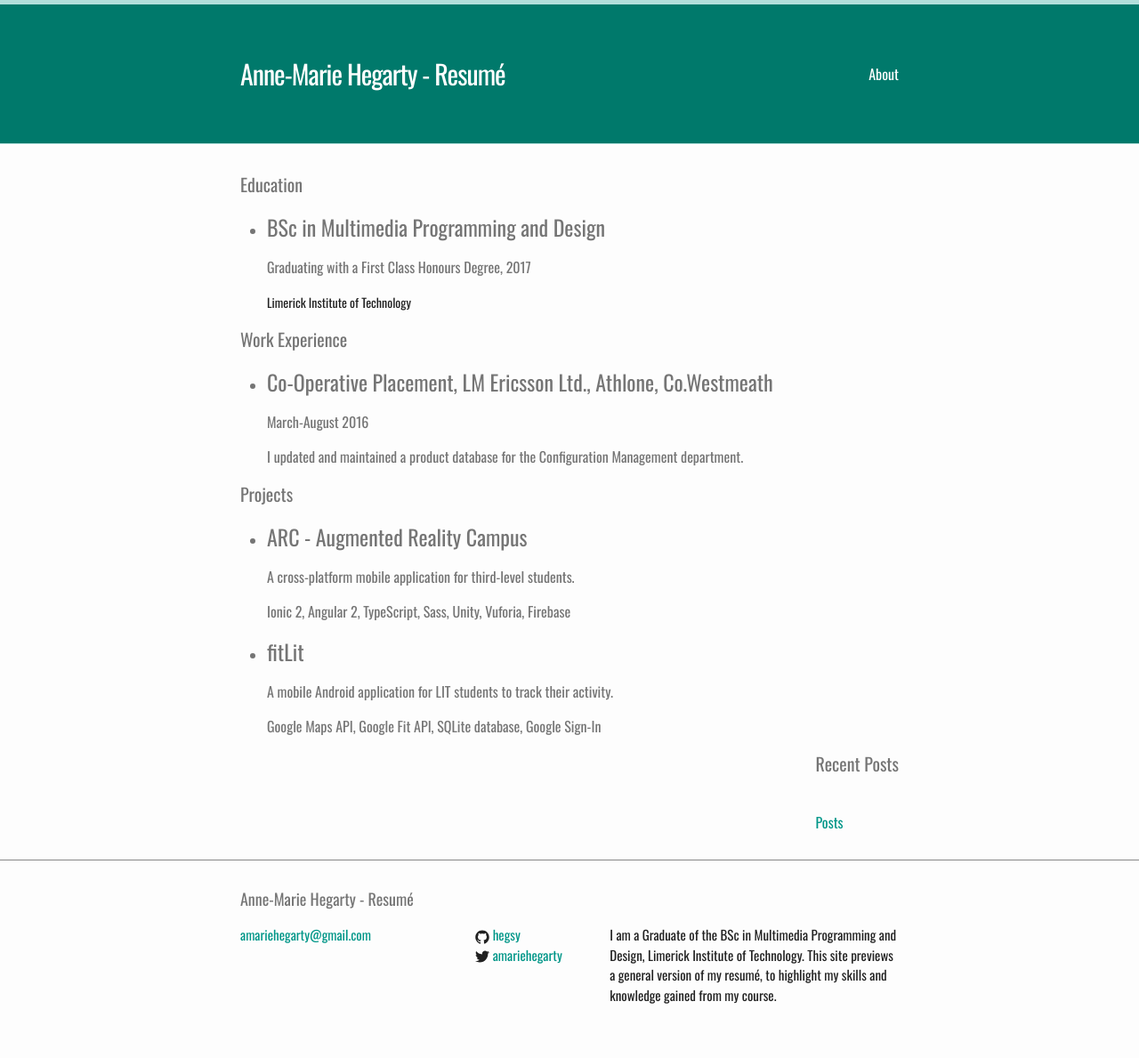
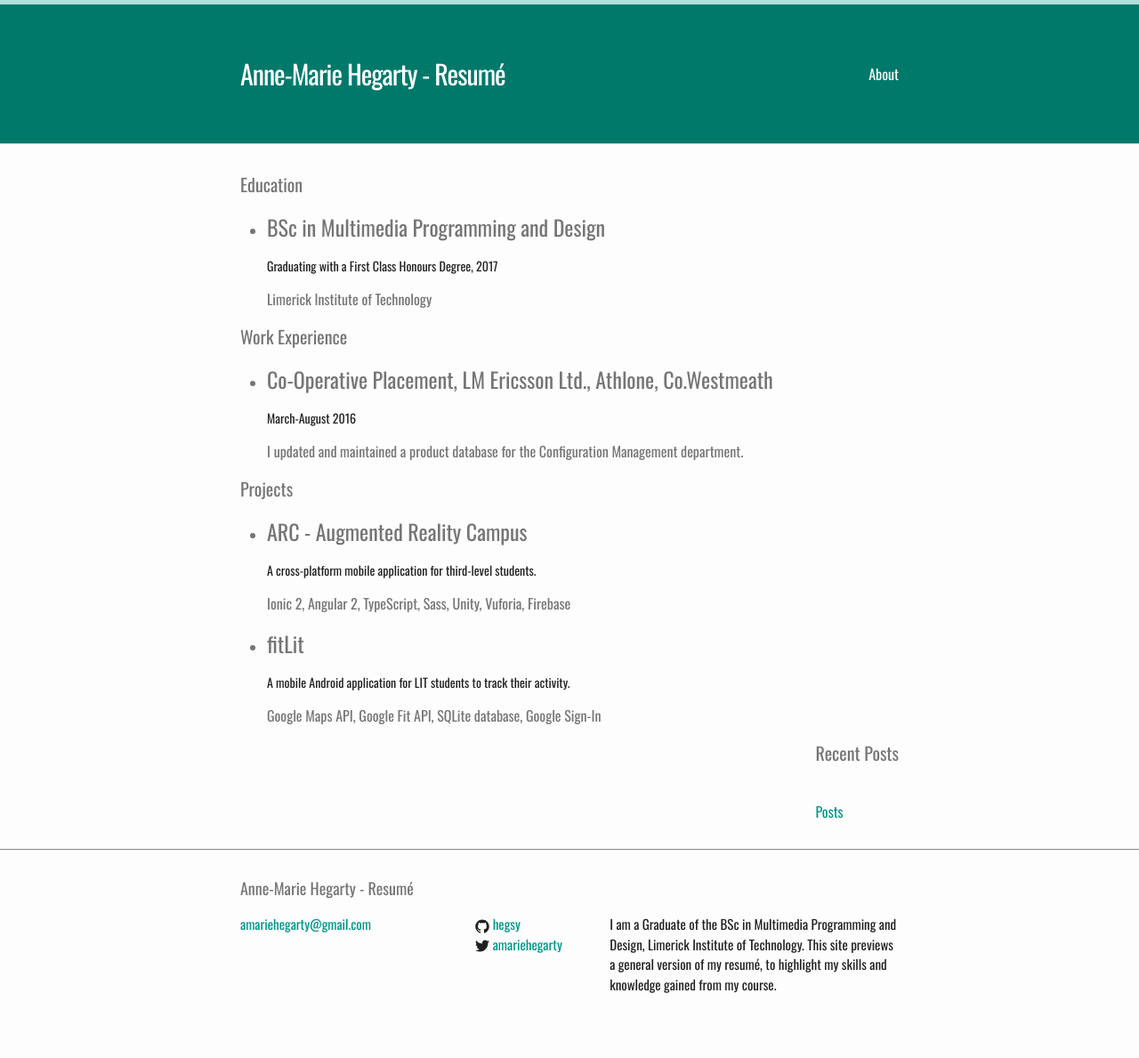
Before and after one commit to hegsy/hegsy.github.io, a Jekyll site: the page built from index.html, in a window 1280 px wide. Shown: the whole page at 89% size. Built offline with Jekyll 4.4.1, drawn with Linux system fonts in a browser that asks for light colours.

Commit message:
styling text

```diff
--- a/index.html
+++ b/index.html
@@ -20,8 +20,8 @@ layout: default
     <ul>
       <li>
         <h2>BSc in Multimedia Programming and Design</h2>
-        <p>Graduating with a First Class Honours Degree, 2017</p>
-        <span class="post-meta">Limerick Institute of Technology</span>
+        <p class="post-meta">Graduating with a First Class Honours Degree, 2017</p>
+        <span>Limerick Institute of Technology</span>
       </li>
     </ul>
 
@@ -30,7 +30,7 @@ layout: default
       <ul>
         <li>
           <h2>Co-Operative Placement, LM Ericsson Ltd., Athlone, Co.Westmeath</h2>
-          <p>March-August 2016</p>
+          <p class="post-meta">March-August 2016</p>
           <span>I updated and maintained a product database for the Configuration Management department.</span>
         </li>
       </ul>
@@ -40,7 +40,7 @@ layout: default
     <ul>
       <li>
         <h2>ARC - Augmented Reality Campus</h2>
-        <p>A cross-platform mobile application for third-level students.</p>
+        <p class="post-meta">A cross-platform mobile application for third-level students.</p>
         <span>Ionic 2, Angular 2, TypeScript, Sass, Unity, Vuforia, Firebase</span>
       </li>
     </ul>
@@ -48,7 +48,7 @@ layout: default
     <ul>
       <li>
         <h2>fitLit</h2>
-        <p>A mobile Android application for LIT students to track their activity.</p>
+        <p class="post-meta">A mobile Android application for LIT students to track their activity.</p>
         <span>Google Maps API, Google Fit API, SQLite database, Google Sign-In</span>
       </li>
     </ul>
```
